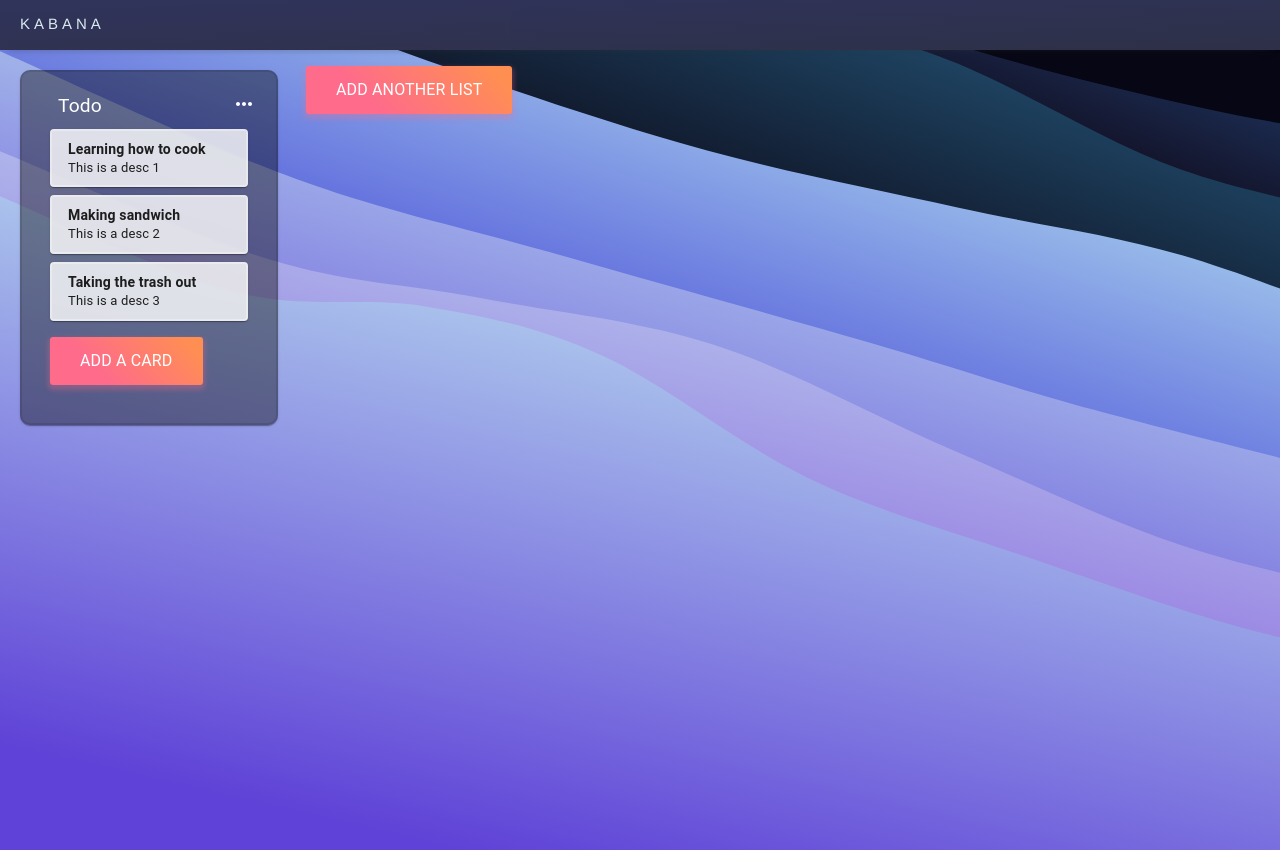
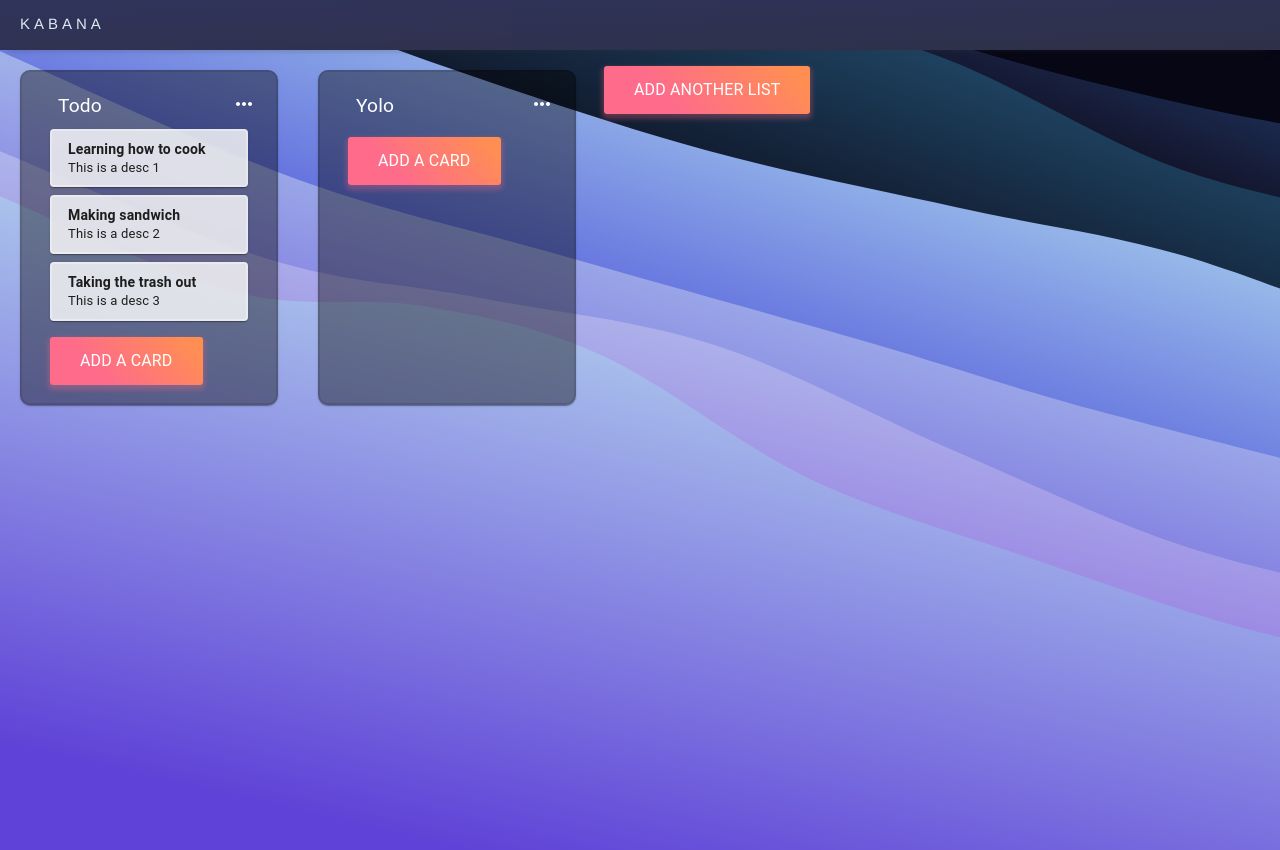
Before and after one commit to itsRajat/Kanban-Board, a React (Create React App) app: page / in a window 1280 px wide. Built offline with nearby package versions, Linux system fonts and the light colour scheme.

Commit message:
Finished DnD in different lists

```diff
--- a/src/App.js
+++ b/src/App.js
@@ -11,9 +11,8 @@
 import { DragDropContext } from 'react-beautiful-dnd';
 
 function App() {
-  const [data, setData] = useState(
-    JSON.parse(localStorage.getItem('kanban-data')) ?? store
-  );
+  const [data, setData] = useState(store);
+  // JSON.parse(localStorage.getItem('kanban-data')) ??
   const classes = useStyle();
 
   const addMoreList = (title) => {
@@ -71,7 +70,7 @@
   };
 
   React.useEffect(() => {
-    localStorage.setItem('kanban-data', JSON.stringify(data));
+    // localStorage.setItem('kanban-data', JSON.stringify(data));
   }, [data]);
 
   const onDragEnd = (result) => {
@@ -93,6 +92,19 @@
         lists: {
           ...data.lists,
           [sourceList.id]: destinationList,
+        },
+      };
+      setData(newState);
+    } else {
+      sourceList.cards.splice(source.index, 1);
+      destinationList.cards.splice(destination.index, 0, draggingCard);
+
+      const newState = {
+        ...data,
+        lists: {
+          ...data.lists,
+          [sourceList.id]: sourceList,
+          [destinationList.id]: destinationList,
         },
       };
       setData(newState);
--- a/src/components/List/List.js
+++ b/src/components/List/List.js
@@ -9,7 +9,7 @@
 const useStyle = makeStyles((theme) => ({
   root: {
     margin: '1rem',
-    padding: '20px 20px 30px 20px',
+    padding: '20px 20px 10px 20px',
     position: 'relative',
     margin: '20px',
     border: '2px solid rgba(255,255,255,0.2)',
--- a/src/utils/store.js
+++ b/src/utils/store.js
@@ -23,8 +23,13 @@
       title: 'Todo',
       cards,
     },
+    'list-2': {
+      id: 'list-2',
+      title: 'Yolo',
+      cards: [],
+    },
   },
-  listIds: ['list-1'],
+  listIds: ['list-1', 'list-2'],
 };
 
 export default data;
```
